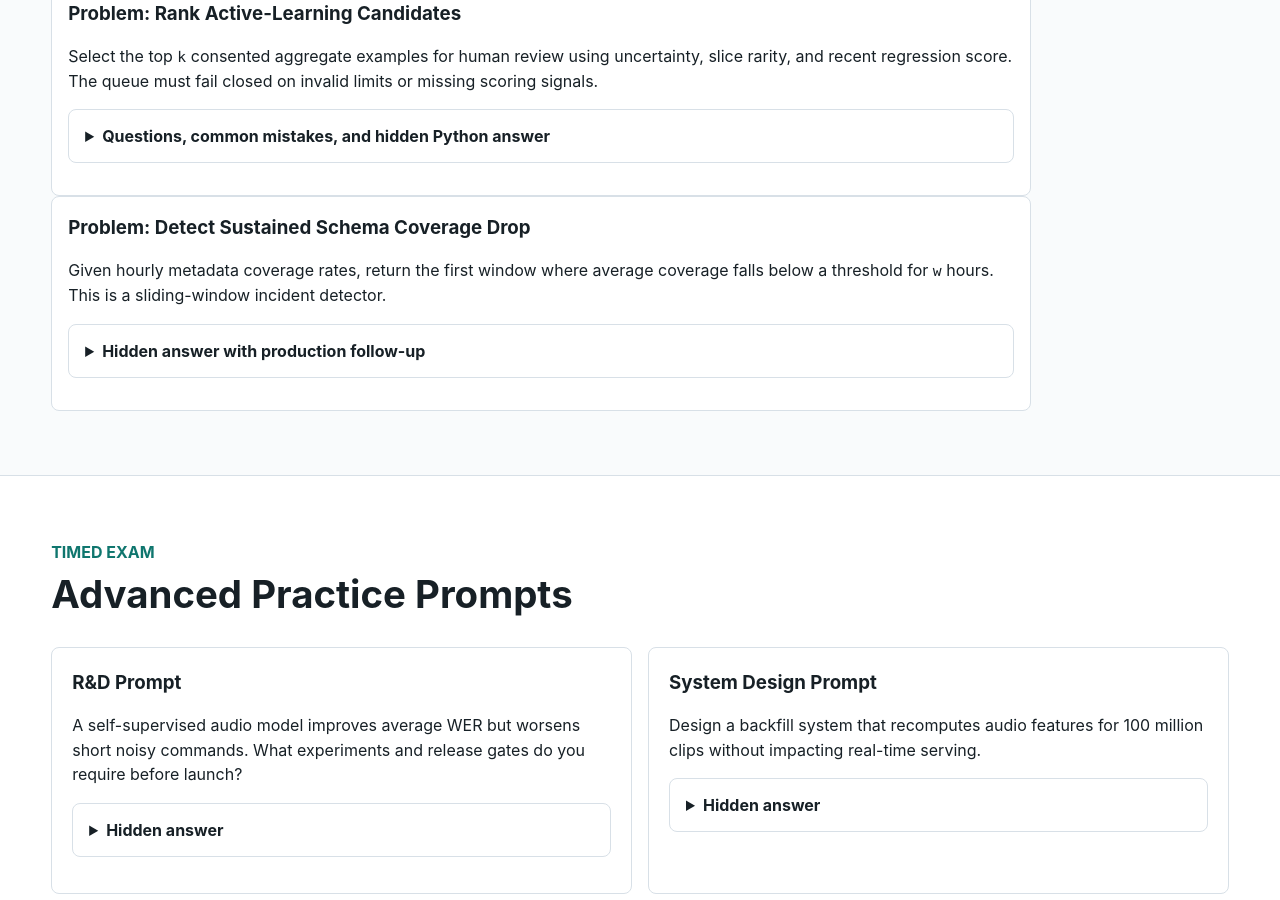
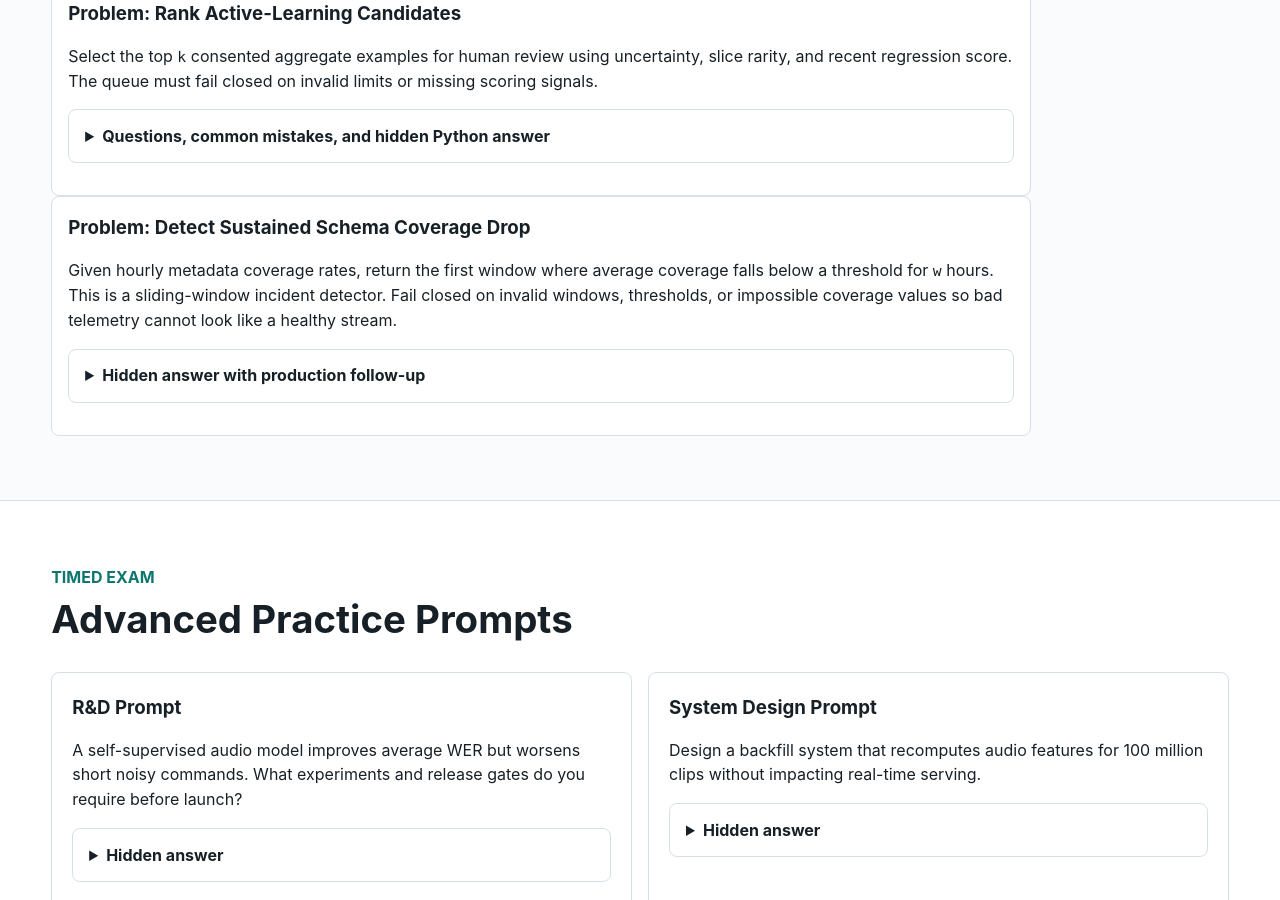
Before and after one commit to kennethli319/kennethli319.github.io, a Jekyll site: the page audio-text-ml-course/lessons/speech-feature-pipelines-data-contracts.html, which Jekyll copies as it is, in a window 1280 px wide and 900 px high, scrolled down 3378 px. Built offline with Jekyll 4.4.1, drawn with Linux system fonts in a browser that asks for light colours.

Commit message:
Publish speech feature detector update

```diff
--- a/audio-text-ml-course/lessons/speech-feature-pipelines-data-contracts.html
+++ b/audio-text-ml-course/lessons/speech-feature-pipelines-data-contracts.html
@@ -298,12 +298,20 @@ assert rank_review_candidates(rows, 2) == ["c", "a"]</code></pre>
         <p>
           Given hourly metadata coverage rates, return the first window where
           average coverage falls below a threshold for <code>w</code> hours.
-          This is a sliding-window incident detector.
+          This is a sliding-window incident detector. Fail closed on invalid
+          windows, thresholds, or impossible coverage values so bad telemetry
+          cannot look like a healthy stream.
         </p>
         <details class="qa">
           <summary>Hidden answer with production follow-up</summary>
           <pre><code>def first_coverage_drop(values, window, threshold):
-    if window <= 0 or len(values) < window:
+    if window <= 0:
+        raise ValueError("window must be positive")
+    if not 0 <= threshold <= 1:
+        raise ValueError("threshold must be between 0 and 1")
+    if any(value < 0 or value > 1 for value in values):
+        raise ValueError("coverage values must be between 0 and 1")
+    if len(values) < window:
         return None
 
     total = sum(values[:window])
@@ -320,7 +328,12 @@ assert rank_review_candidates(rows, 2) == ["c", "a"]</code></pre>
 
 
 assert first_coverage_drop([0.99, 0.98, 0.70, 0.72, 0.74], 3, 0.85) == 1
-assert first_coverage_drop([0.99, 0.98, 0.97], 2, 0.95) is None</code></pre>
+assert first_coverage_drop([0.99, 0.98, 0.97], 2, 0.95) is None
+try:
+    first_coverage_drop([0.99, 1.2], 2, 0.95)
+    raise AssertionError("expected validation failure")
+except ValueError:
+    pass</code></pre>
           <p>
             Production follow-up: page only when the drop affects critical fields
             or user-facing slices, deduplicate alerts by app version and
```
